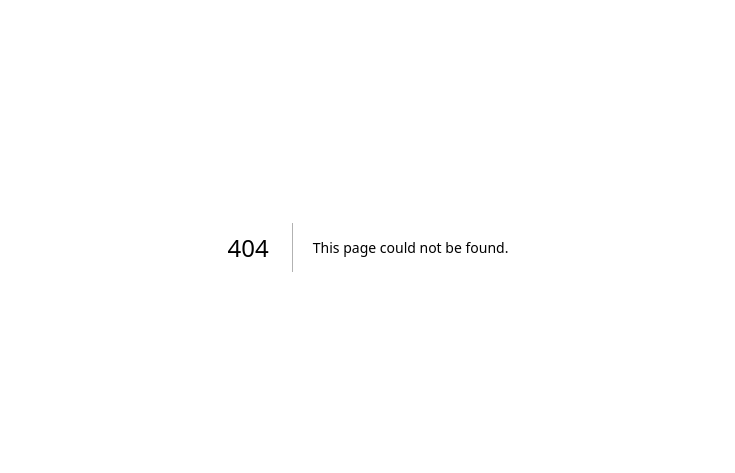
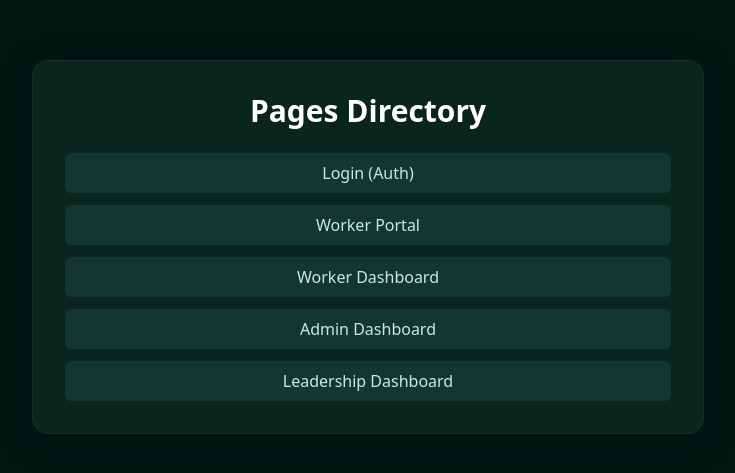
Before and after one commit to supportglobalsolutions-ui/Workforce-Allocation-Platform, a Next.js app in the folder frontend/: page /pages in a window 1280 px wide. Before the commit this address had no page. Shown: the part 153-626 px from the top of the page, without its empty margins (272-1007 px from the left). Built offline with nearby package versions, Linux system fonts and the light colour scheme.

Commit message:
feat: update framer-motion dependency and add pages directory with index implementation

```diff
--- a/frontend/app/page.tsx
+++ b/frontend/app/page.tsx
@@ -71,7 +71,7 @@ export default function LandingPage() {
           <span>Executive Sign In</span>
         </Link>
         <Link
-          href="/worker/portal"
+          href="/worker/dashboard"
           className="flex-1 py-3.5 bg-[#08241e] hover:bg-[#142f28] text-white border border-white/10 hover:border-[#61e3bb]/35 rounded-xl font-bold text-center transition-all duration-300 backdrop-blur-md flex items-center justify-center gap-2"
         >
           <span>Worker Portal</span>
--- /dev/null
+++ b/frontend/app/pages.tsx
@@ -0,0 +1,38 @@
+import Link from 'next/link';
+import { motion } from 'framer-motion';
+
+export default function PagesIndex() {
+  const pages = [
+    { href: '/auth/login', label: 'Login (Auth)' },
+    { href: '/worker/portal', label: 'Worker Portal' },
+    { href: '/worker/dashboard', label: 'Worker Dashboard' },
+    { href: '/admin/dashboard', label: 'Admin Dashboard' },
+    { href: '/leadership/dashboard', label: 'Leadership Dashboard' },
+    // Add more routes as they are implemented
+  ];
+
+  return (
+    <div className="min-h-screen bg-[#001712] flex items-center justify-center p-6 font-sans">
+      <motion.div
+        initial={{ opacity: 0, y: -20 }}
+        animate={{ opacity: 1, y: 0 }}
+        transition={{ duration: 0.6 }}
+        className="bg-[#0a241e] glass-panel p-8 rounded-2xl border border-white/5 w-full max-w-2xl"
+      >
+        <h1 className="text-3xl font-bold text-white mb-6 text-center">Pages Directory</h1>
+        <ul className="space-y-3">
+          {pages.map((p) => (
+            <li key={p.href}>
+              <Link
+                href={p.href}
+                className="block w-full text-center py-2 rounded-md bg-[#61e3bb]/10 hover:bg-[#61e3bb]/20 text-[#cbe9df] transition-colors"
+              >
+                {p.label}
+              </Link>
+            </li>
+          ))}
+        </ul>
+      </motion.div>
+    </div>
+  );
+}
--- /dev/null
+++ b/frontend/app/pages/page.tsx
@@ -0,0 +1,39 @@
+import Link from 'next/link';
+import { motion } from 'framer-motion';
+
+// Simple index of all available pages in the app
+export default function PagesIndex() {
+  const pages = [
+    { href: '/auth/login', label: 'Login (Auth)' },
+    { href: '/worker/portal', label: 'Worker Portal' },
+    { href: '/worker/dashboard', label: 'Worker Dashboard' },
+    { href: '/admin/dashboard', label: 'Admin Dashboard' },
+    { href: '/leadership/dashboard', label: 'Leadership Dashboard' },
+    // add more routes as they are created
+  ];
+
+  return (
+    <div className="min-h-screen bg-[#001712] flex items-center justify-center p-6 font-sans">
+      <motion.div
+        initial={{ opacity: 0, y: -20 }}
+        animate={{ opacity: 1, y: 0 }}
+        transition={{ duration: 0.6 }}
+        className="bg-[#0a241e] glass-panel p-8 rounded-2xl border border-white/5 w-full max-w-2xl"
+      >
+        <h1 className="text-3xl font-bold text-white mb-6 text-center">Pages Directory</h1>
+        <ul className="space-y-3">
+          {pages.map((p) => (
+            <li key={p.href}>
+              <Link
+                href={p.href}
+                className="block w-full text-center py-2 rounded-md bg-[#61e3bb]/10 hover:bg-[#61e3bb]/20 text-[#cbe9df] transition-colors"
+              >
+                {p.label}
+              </Link>
+            </li>
+          ))}
+        </ul>
+      </motion.div>
+    </div>
+  );
+}
--- a/frontend/package.json
+++ b/frontend/package.json
@@ -9,12 +9,12 @@
     "lint": "next lint"
   },
   "dependencies": {
-    "framer-motion": "^11.0.0",
+    "clsx": "^2.1.0",
+    "framer-motion": "^11.18.2",
     "lucide-react": "^0.344.0",
     "next": "14.1.0",
     "react": "^18.2.0",
     "react-dom": "^18.2.0",
-    "clsx": "^2.1.0",
     "tailwind-merge": "^2.2.1"
   },
   "devDependencies": {
--- a/package.json
+++ b/package.json
@@ -7,5 +7,8 @@
     "build": "cd frontend && npm run build",
     "start": "cd frontend && npm start"
   },
-  "dependencies": {}
+  "dependencies": {
+    "framer-motion": "^11.0.0",
+    "lucide-react": "^0.309.0"
+  }
 }
```
Also changed, not shown: 1 other file (tests, documents, lock files or other folders).
